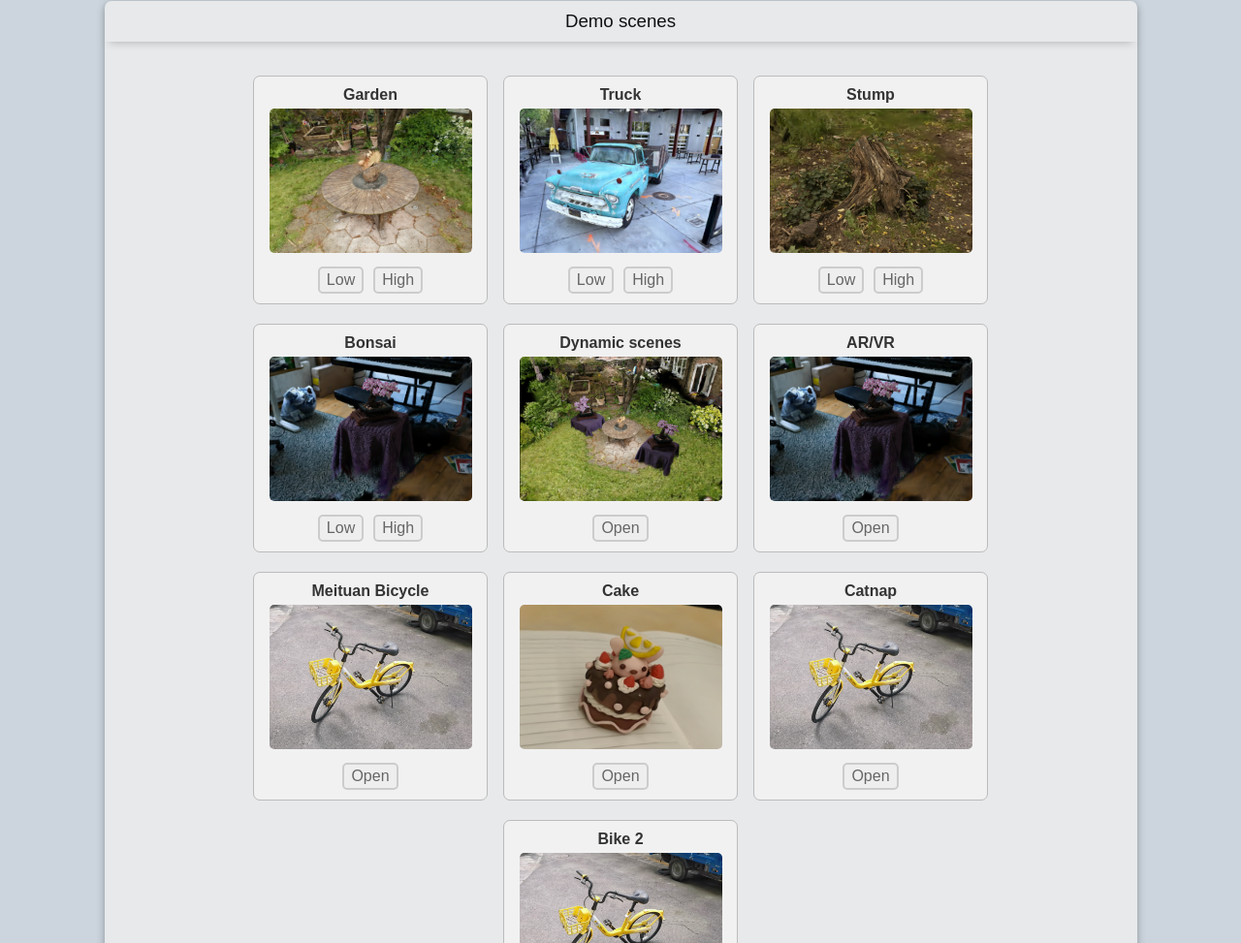
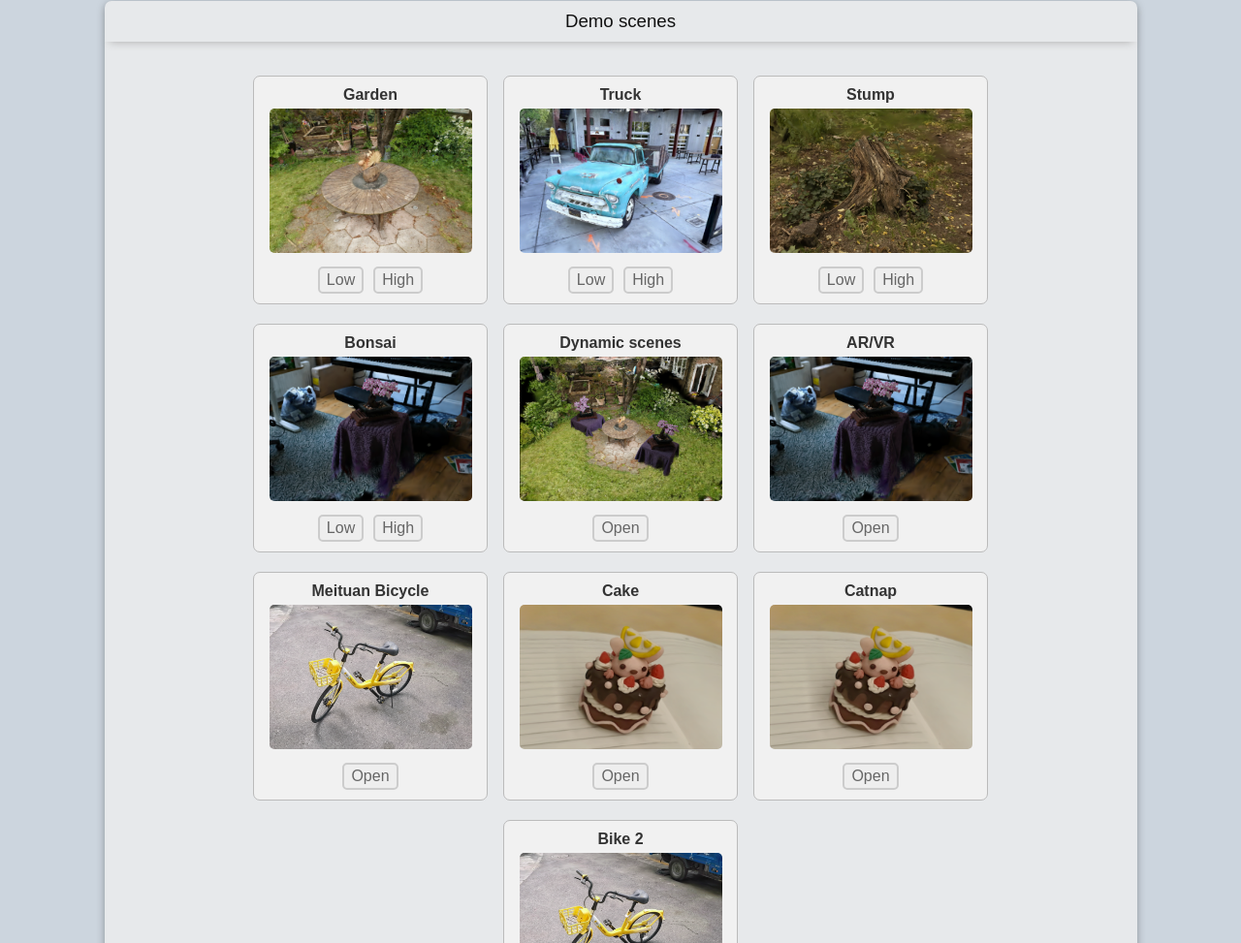
Before and after one commit to Jessie-Lai/jessie-lai.github.io, a plain HTML site: page demo/index.html in a window 1280 px wide. Shown: the part 247-1220 px from the top of the page at 97% size. Drawn offline with nearby package versions, Linux system fonts and the light colour scheme.

Commit message:
add cake.png

```diff
--- a/demo/index.html
+++ b/demo/index.html
@@ -702,7 +702,7 @@
             </div>
             <div class="demo-scene-panel">
               <div class="small-title">Catnap</div>
-              <img src="assets/images/data2.png" class="demo-scene-panel-image">
+              <img src="assets/images/cake.png" class="demo-scene-panel-image">
               <div class="demo-scene-button-row">
                 <div class="demo-scene-button" onclick="openDemo('catnap', [['mode', '0']])">Open</div>
               </div>
```
